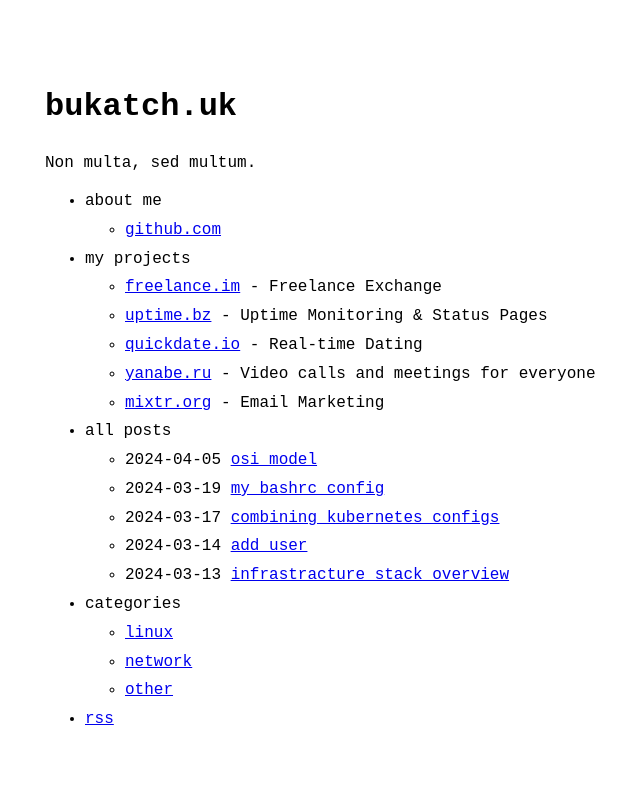
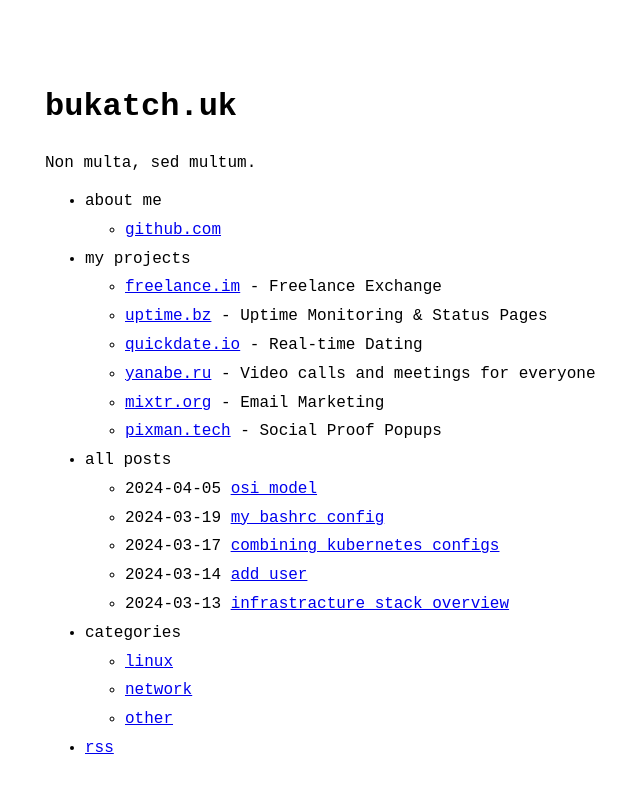
Before and after one commit to olegbukatchuk/bukatch.uk, a Jekyll site: the page built from index.md, in a window 1280 px wide. Shown: the top 793 px of the page, without its empty margins (275-915 px from the left). Built offline with Jekyll 4.4.1, drawn with Linux system fonts in a browser that asks for light colours.

Commit message:
add link

```diff
--- a/_data/menu.yml
+++ b/_data/menu.yml
@@ -23,7 +23,10 @@ entries:
         url: https://yanabe.ru
       - title: mixtr.org
         title_description: '- Email Marketing'
-        url: https://yanabe.ru
+        url: https://mixtr.org
+      - title: pixman.tech
+        title_description: '- Social Proof Popups'
+        url: https://pixman.tech
 
   - title: all posts
     post_list:
```
